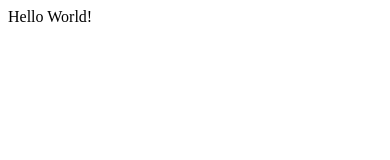
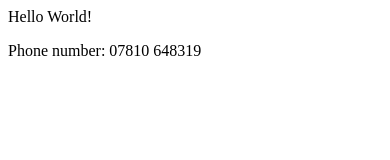
Before and after one commit to johnbcable/the-cloudadvisory, a plain HTML site: page index.html in a window 390 px wide. Drawn offline with Linux system fonts and the light colour scheme.

Commit message:
main phone commit

```diff
--- a/index.html
+++ b/index.html
@@ -9,5 +9,8 @@
     <p>
         Hello World!
     </p>
+    <p>
+        Phone number:   07810 648319
+    </p>
 </body>
 </html>
```
